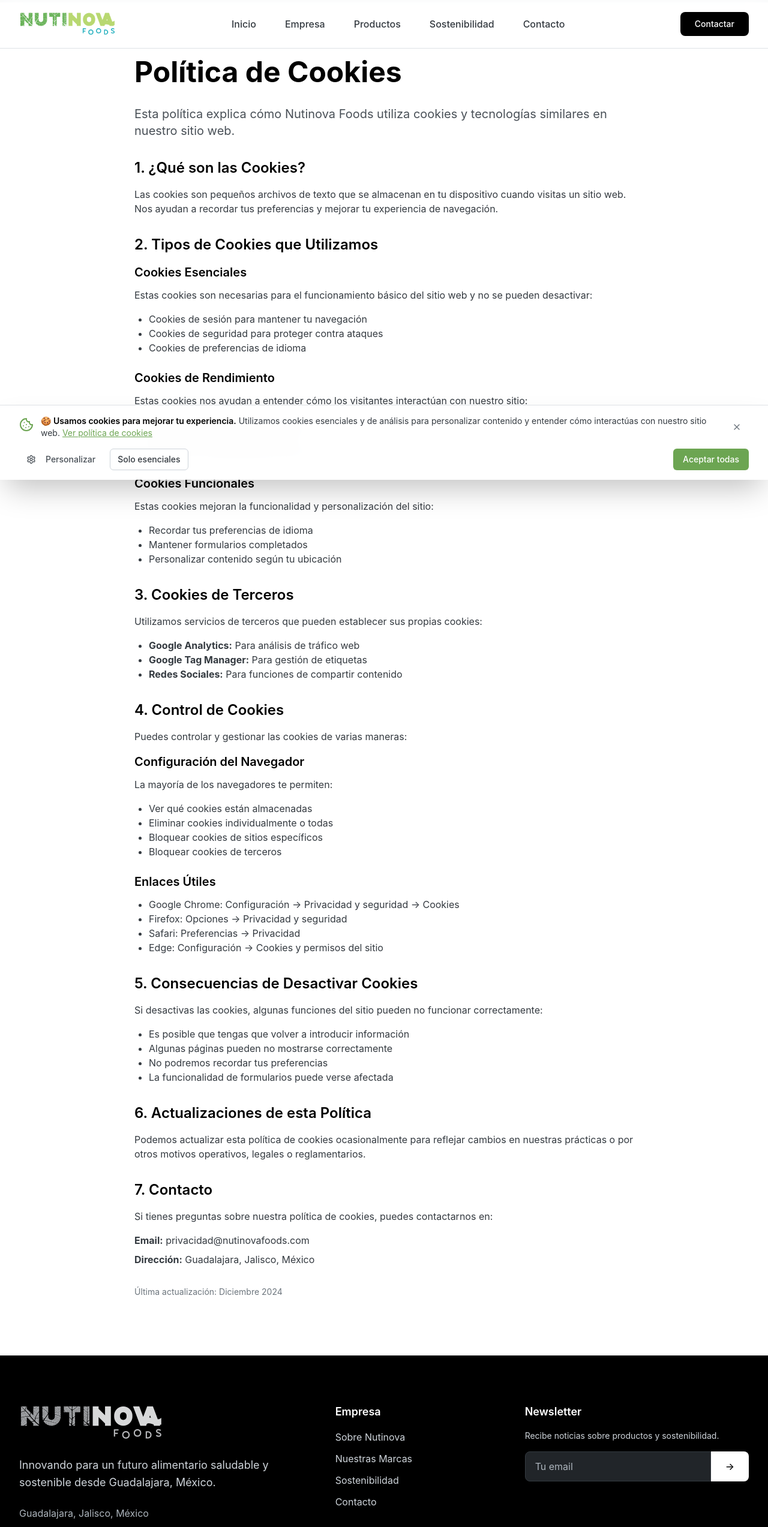
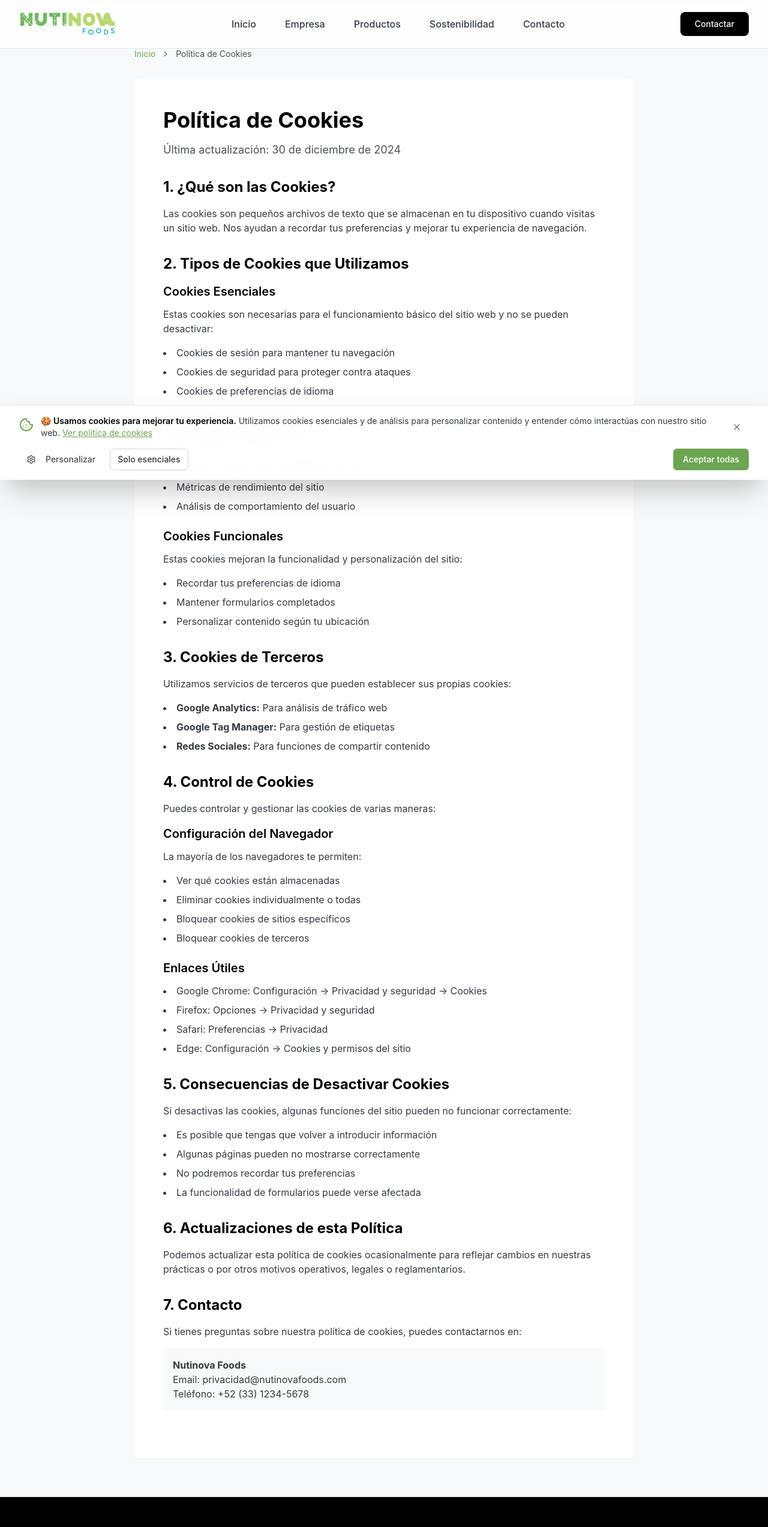
Before and after one commit to chefbusiness/nutri-nova-web-fusion, a React (Vite) app: page /cookies in a window 1280 px wide. Shown: the top 2546 px of the page at 60% size. Built offline with nearby package versions, Linux system fonts and the light colour scheme; a web font is replaced by a local one.

Commit message:
Refactor: Unify legal page design
Standardize legal pages with consistent structure, spacing, breadcrumbs, and Card components.

```diff
--- a/src/pages/Cookies.tsx
+++ b/src/pages/Cookies.tsx
@@ -1,26 +1,66 @@
 
+import { Helmet } from 'react-helmet-async';
 import Header from '@/components/Header';
 import Footer from '@/components/Footer';
+import {
+  Breadcrumb,
+  BreadcrumbItem,
+  BreadcrumbLink,
+  BreadcrumbList,
+  BreadcrumbPage,
+  BreadcrumbSeparator
+} from '@/components/ui/breadcrumb';
+import { Card, CardContent } from '@/components/ui/card';
 
 const Cookies = () => {
   return (
-    <div className="min-h-screen">
+    <>
+      <Helmet>
+        <title>Política de Cookies - Nutinova Foods</title>
+        <meta name="description" content="Política de cookies de Nutinova Foods. Conoce cómo utilizamos las cookies y tecnologías similares en nuestro sitio web." />
+        <meta name="robots" content="index, follow" />
+        <link rel="canonical" href="https://nutinovafoods.com/cookies" />
+      </Helmet>
+
+      <div className="min-h-screen bg-modern-gray-50">
         <Header />
-      <main className="py-16 sm:py-24">
+
+        <div className="pt-20 pb-16">
           <div className="max-w-4xl mx-auto px-4 sm:px-6 lg:px-8">
-          <h1 className="text-3xl sm:text-4xl lg:text-5xl font-bold text-modern-gray-900 mb-8">
+            {/* Breadcrumbs */}
+            <div className="mb-8">
+              <Breadcrumb>
+                <BreadcrumbList>
+                  <BreadcrumbItem>
+                    <BreadcrumbLink href="/" className="text-nutinova-asparagus hover:text-nutinova-asparagus/80">
+                      Inicio
+                    </BreadcrumbLink>
+                  </BreadcrumbItem>
+                  <BreadcrumbSeparator />
+                  <BreadcrumbItem>
+                    <BreadcrumbPage className="text-modern-gray-600">
+                      Política de Cookies
+                    </BreadcrumbPage>
+                  </BreadcrumbItem>
+                </BreadcrumbList>
+              </Breadcrumb>
+            </div>
+
+            <Card className="bg-white shadow-sm border-0">
+              <CardContent className="p-8 lg:p-12">
+                <header className="mb-8">
+                  <h1 className="text-3xl lg:text-4xl font-bold text-modern-gray-900 mb-4">
                     Política de Cookies
                   </h1>
+                  <p className="text-modern-gray-600 text-lg">
+                    Última actualización: 30 de diciembre de 2024
+                  </p>
+                </header>
 
-          <div className="prose prose-lg max-w-none text-modern-gray-700">
-            <p className="text-xl mb-8 text-modern-gray-600">
-              Esta política explica cómo Nutinova Foods utiliza cookies y tecnologías similares
-              en nuestro sitio web.
-            </p>
-
+                <div className="prose prose-lg max-w-none">
                   <section className="mb-8">
-              <h2 className="text-2xl font-semibold text-modern-gray-900 mb-4">1. ¿Qué son las Cookies?</h2>
-              <p className="mb-4">
+                    <h2 className="text-2xl font-bold text-modern-gray-900 mb-4">1. ¿Qué son las Cookies?</h2>
+                    <p className="text-modern-gray-700 mb-4">
                       Las cookies son pequeños archivos de texto que se almacenan en tu dispositivo cuando
                       visitas un sitio web. Nos ayudan a recordar tus preferencias y mejorar tu experiencia
                       de navegación.
@@ -28,14 +68,14 @@ const Cookies = () => {
                   </section>
 
                   <section className="mb-8">
-              <h2 className="text-2xl font-semibold text-modern-gray-900 mb-4">2. Tipos de Cookies que Utilizamos</h2>
+                    <h2 className="text-2xl font-bold text-modern-gray-900 mb-4">2. Tipos de Cookies que Utilizamos</h2>
 
                     <div className="mb-6">
                       <h3 className="text-xl font-semibold text-modern-gray-900 mb-3">Cookies Esenciales</h3>
-                <p className="mb-4">
+                      <p className="text-modern-gray-700 mb-4">
                         Estas cookies son necesarias para el funcionamiento básico del sitio web y no se pueden desactivar:
                       </p>
-                <ul className="list-disc pl-6 mb-4">
+                      <ul className="list-disc list-inside text-modern-gray-700 space-y-2 mb-4">
                         <li>Cookies de sesión para mantener tu navegación</li>
                         <li>Cookies de seguridad para proteger contra ataques</li>
                         <li>Cookies de preferencias de idioma</li>
@@ -44,10 +84,10 @@ const Cookies = () => {
 
                     <div className="mb-6">
                       <h3 className="text-xl font-semibold text-modern-gray-900 mb-3">Cookies de Rendimiento</h3>
-                <p className="mb-4">
+                      <p className="text-modern-gray-700 mb-4">
                         Estas cookies nos ayudan a entender cómo los visitantes interactúan con nuestro sitio:
                       </p>
-                <ul className="list-disc pl-6 mb-4">
+                      <ul className="list-disc list-inside text-modern-gray-700 space-y-2 mb-4">
                         <li>Google Analytics para estadísticas de uso</li>
                         <li>Métricas de rendimiento del sitio</li>
                         <li>Análisis de comportamiento del usuario</li>
@@ -56,10 +96,10 @@ const Cookies = () => {
 
                     <div className="mb-6">
                       <h3 className="text-xl font-semibold text-modern-gray-900 mb-3">Cookies Funcionales</h3>
-                <p className="mb-4">
+                      <p className="text-modern-gray-700 mb-4">
                         Estas cookies mejoran la funcionalidad y personalización del sitio:
                       </p>
-                <ul className="list-disc pl-6 mb-4">
+                      <ul className="list-disc list-inside text-modern-gray-700 space-y-2 mb-4">
                         <li>Recordar tus preferencias de idioma</li>
                         <li>Mantener formularios completados</li>
                         <li>Personalizar contenido según tu ubicación</li>
@@ -68,11 +108,11 @@ const Cookies = () => {
                   </section>
 
                   <section className="mb-8">
-              <h2 className="text-2xl font-semibold text-modern-gray-900 mb-4">3. Cookies de Terceros</h2>
-              <p className="mb-4">
+                    <h2 className="text-2xl font-bold text-modern-gray-900 mb-4">3. Cookies de Terceros</h2>
+                    <p className="text-modern-gray-700 mb-4">
                       Utilizamos servicios de terceros que pueden establecer sus propias cookies:
                     </p>
-              <ul className="list-disc pl-6 mb-4">
+                    <ul className="list-disc list-inside text-modern-gray-700 space-y-2 mb-4">
                       <li><strong>Google Analytics:</strong> Para análisis de tráfico web</li>
                       <li><strong>Google Tag Manager:</strong> Para gestión de etiquetas</li>
                       <li><strong>Redes Sociales:</strong> Para funciones de compartir contenido</li>
@@ -80,17 +120,17 @@ const Cookies = () => {
                   </section>
 
                   <section className="mb-8">
-              <h2 className="text-2xl font-semibold text-modern-gray-900 mb-4">4. Control de Cookies</h2>
-              <p className="mb-4">
+                    <h2 className="text-2xl font-bold text-modern-gray-900 mb-4">4. Control de Cookies</h2>
+                    <p className="text-modern-gray-700 mb-4">
                       Puedes controlar y gestionar las cookies de varias maneras:
                     </p>
 
                     <div className="mb-6">
                       <h3 className="text-xl font-semibold text-modern-gray-900 mb-3">Configuración del Navegador</h3>
-                <p className="mb-4">
+                      <p className="text-modern-gray-700 mb-4">
                         La mayoría de los navegadores te permiten:
                       </p>
-                <ul className="list-disc pl-6 mb-4">
+                      <ul className="list-disc list-inside text-modern-gray-700 space-y-2 mb-4">
                         <li>Ver qué cookies están almacenadas</li>
                         <li>Eliminar cookies individualmente o todas</li>
                         <li>Bloquear cookies de sitios específicos</li>
@@ -100,7 +140,7 @@ const Cookies = () => {
 
                     <div className="mb-6">
                       <h3 className="text-xl font-semibold text-modern-gray-900 mb-3">Enlaces Útiles</h3>
-                <ul className="list-disc pl-6 mb-4">
+                      <ul className="list-disc list-inside text-modern-gray-700 space-y-2 mb-4">
                         <li>Google Chrome: Configuración → Privacidad y seguridad → Cookies</li>
                         <li>Firefox: Opciones → Privacidad y seguridad</li>
                         <li>Safari: Preferencias → Privacidad</li>
@@ -110,11 +150,11 @@ const Cookies = () => {
                   </section>
 
                   <section className="mb-8">
-              <h2 className="text-2xl font-semibold text-modern-gray-900 mb-4">5. Consecuencias de Desactivar Cookies</h2>
-              <p className="mb-4">
+                    <h2 className="text-2xl font-bold text-modern-gray-900 mb-4">5. Consecuencias de Desactivar Cookies</h2>
+                    <p className="text-modern-gray-700 mb-4">
                       Si desactivas las cookies, algunas funciones del sitio pueden no funcionar correctamente:
                     </p>
-              <ul className="list-disc pl-6 mb-4">
+                    <ul className="list-disc list-inside text-modern-gray-700 space-y-2 mb-4">
                       <li>Es posible que tengas que volver a introducir información</li>
                       <li>Algunas páginas pueden no mostrarse correctamente</li>
                       <li>No podremos recordar tus preferencias</li>
@@ -123,34 +163,35 @@ const Cookies = () => {
                   </section>
 
                   <section className="mb-8">
-              <h2 className="text-2xl font-semibold text-modern-gray-900 mb-4">6. Actualizaciones de esta Política</h2>
-              <p className="mb-4">
+                    <h2 className="text-2xl font-bold text-modern-gray-900 mb-4">6. Actualizaciones de esta Política</h2>
+                    <p className="text-modern-gray-700 mb-4">
                       Podemos actualizar esta política de cookies ocasionalmente para reflejar cambios en
                       nuestras prácticas o por otros motivos operativos, legales o reglamentarios.
                     </p>
                   </section>
 
                   <section className="mb-8">
-              <h2 className="text-2xl font-semibold text-modern-gray-900 mb-4">7. Contacto</h2>
-              <p className="mb-4">
+                    <h2 className="text-2xl font-bold text-modern-gray-900 mb-4">7. Contacto</h2>
+                    <p className="text-modern-gray-700 mb-4">
                       Si tienes preguntas sobre nuestra política de cookies, puedes contactarnos en:
                     </p>
-              <p className="mb-2">
-                <strong>Email:</strong> privacidad@nutinovafoods.com
-              </p>
-              <p className="mb-2">
-                <strong>Dirección:</strong> Guadalajara, Jalisco, México
-              </p>
-            </section>
-
-            <p className="text-sm text-modern-gray-500 mt-8">
-              Última actualización: Diciembre 2024
+                    <div className="bg-modern-gray-50 p-4 rounded-lg">
+                      <p className="text-modern-gray-700">
+                        <strong>Nutinova Foods</strong><br />
+                        Email: privacidad@nutinovafoods.com<br />
+                        Teléfono: +52 (33) 1234-5678
                       </p>
                     </div>
+                  </section>
                 </div>
-      </main>
+              </CardContent>
+            </Card>
+          </div>
+        </div>
+
         <Footer />
       </div>
+    </>
   );
 };
 
--- a/src/pages/Terms.tsx
+++ b/src/pages/Terms.tsx
@@ -1,26 +1,66 @@
 
+import { Helmet } from 'react-helmet-async';
 import Header from '@/components/Header';
 import Footer from '@/components/Footer';
+import {
+  Breadcrumb,
+  BreadcrumbItem,
+  BreadcrumbLink,
+  BreadcrumbList,
+  BreadcrumbPage,
+  BreadcrumbSeparator
+} from '@/components/ui/breadcrumb';
+import { Card, CardContent } from '@/components/ui/card';
 
 const Terms = () => {
   return (
-    <div className="min-h-screen">
+    <>
+      <Helmet>
+        <title>Términos y Condiciones - Nutinova Foods</title>
+        <meta name="description" content="Términos y condiciones de uso del sitio web de Nutinova Foods. Conoce las condiciones que rigen el uso de nuestros servicios." />
+        <meta name="robots" content="index, follow" />
+        <link rel="canonical" href="https://nutinovafoods.com/terminos" />
+      </Helmet>
+
+      <div className="min-h-screen bg-modern-gray-50">
         <Header />
-      <main className="py-16 sm:py-24">
+
+        <div className="pt-20 pb-16">
           <div className="max-w-4xl mx-auto px-4 sm:px-6 lg:px-8">
-          <h1 className="text-3xl sm:text-4xl lg:text-5xl font-bold text-modern-gray-900 mb-8">
+            {/* Breadcrumbs */}
+            <div className="mb-8">
+              <Breadcrumb>
+                <BreadcrumbList>
+                  <BreadcrumbItem>
+                    <BreadcrumbLink href="/" className="text-nutinova-asparagus hover:text-nutinova-asparagus/80">
+                      Inicio
+                    </BreadcrumbLink>
+                  </BreadcrumbItem>
+                  <BreadcrumbSeparator />
+                  <BreadcrumbItem>
+                    <BreadcrumbPage className="text-modern-gray-600">
+                      Términos y Condiciones
+                    </BreadcrumbPage>
+                  </BreadcrumbItem>
+                </BreadcrumbList>
+              </Breadcrumb>
+            </div>
+
+            <Card className="bg-white shadow-sm border-0">
+              <CardContent className="p-8 lg:p-12">
+                <header className="mb-8">
+                  <h1 className="text-3xl lg:text-4xl font-bold text-modern-gray-900 mb-4">
                     Términos y Condiciones
                   </h1>
+                  <p className="text-modern-gray-600 text-lg">
+                    Última actualización: 30 de diciembre de 2024
+                  </p>
+                </header>
 
-          <div className="prose prose-lg max-w-none text-modern-gray-700">
-            <p className="text-xl mb-8 text-modern-gray-600">
-              Estos términos y condiciones rigen el uso de nuestro sitio web y servicios.
-              Al usar nuestro sitio, aceptas estos términos.
-            </p>
-
+                <div className="prose prose-lg max-w-none">
                   <section className="mb-8">
-              <h2 className="text-2xl font-semibold text-modern-gray-900 mb-4">1. Aceptación de los Términos</h2>
-              <p className="mb-4">
+                    <h2 className="text-2xl font-bold text-modern-gray-900 mb-4">1. Aceptación de los Términos</h2>
+                    <p className="text-modern-gray-700 mb-4">
                       Al acceder y usar este sitio web, aceptas estar sujeto a estos términos y condiciones
                       y a todas las leyes y regulaciones aplicables. Si no estás de acuerdo con alguno de
                       estos términos, no debes usar este sitio.
@@ -28,12 +68,12 @@ const Terms = () => {
                   </section>
 
                   <section className="mb-8">
-              <h2 className="text-2xl font-semibold text-modern-gray-900 mb-4">2. Uso del Sitio Web</h2>
-              <p className="mb-4">
+                    <h2 className="text-2xl font-bold text-modern-gray-900 mb-4">2. Uso del Sitio Web</h2>
+                    <p className="text-modern-gray-700 mb-4">
                       Este sitio web está destinado a proporcionar información sobre Nutinova Foods y sus productos.
                       Puedes usar este sitio para:
                     </p>
-              <ul className="list-disc pl-6 mb-4">
+                    <ul className="list-disc list-inside text-modern-gray-700 space-y-2 mb-4">
                       <li>Obtener información sobre nuestros productos y servicios</li>
                       <li>Contactar con nosotros para consultas comerciales</li>
                       <li>Acceder a recursos y materiales informativos</li>
@@ -42,11 +82,11 @@ const Terms = () => {
                   </section>
 
                   <section className="mb-8">
-              <h2 className="text-2xl font-semibold text-modern-gray-900 mb-4">3. Restricciones de Uso</h2>
-              <p className="mb-4">
+                    <h2 className="text-2xl font-bold text-modern-gray-900 mb-4">3. Restricciones de Uso</h2>
+                    <p className="text-modern-gray-700 mb-4">
                       Está prohibido:
                     </p>
-              <ul className="list-disc pl-6 mb-4">
+                    <ul className="list-disc list-inside text-modern-gray-700 space-y-2 mb-4">
                       <li>Usar el sitio para fines ilegales o no autorizados</li>
                       <li>Intentar obtener acceso no autorizado a cualquier parte del sitio</li>
                       <li>Transmitir virus, malware o código malicioso</li>
@@ -56,8 +96,8 @@ const Terms = () => {
                   </section>
 
                   <section className="mb-8">
-              <h2 className="text-2xl font-semibold text-modern-gray-900 mb-4">4. Propiedad Intelectual</h2>
-              <p className="mb-4">
+                    <h2 className="text-2xl font-bold text-modern-gray-900 mb-4">4. Propiedad Intelectual</h2>
+                    <p className="text-modern-gray-700 mb-4">
                       Todo el contenido de este sitio web, incluyendo textos, gráficos, logos, imágenes,
                       y software, es propiedad de Nutinova Foods o sus licenciantes y está protegido por
                       las leyes de derechos de autor y propiedad intelectual.
@@ -65,8 +105,8 @@ const Terms = () => {
                   </section>
 
                   <section className="mb-8">
-              <h2 className="text-2xl font-semibold text-modern-gray-900 mb-4">5. Información del Producto</h2>
-              <p className="mb-4">
+                    <h2 className="text-2xl font-bold text-modern-gray-900 mb-4">5. Información del Producto</h2>
+                    <p className="text-modern-gray-700 mb-4">
                       Nos esforzamos por proporcionar información precisa sobre nuestros productos, pero no
                       garantizamos que toda la información sea completa, precisa o actualizada. Las especificaciones
                       del producto pueden cambiar sin previo aviso.
@@ -74,58 +114,59 @@ const Terms = () => {
                   </section>
 
                   <section className="mb-8">
-              <h2 className="text-2xl font-semibold text-modern-gray-900 mb-4">6. Limitación de Responsabilidad</h2>
-              <p className="mb-4">
+                    <h2 className="text-2xl font-bold text-modern-gray-900 mb-4">6. Limitación de Responsabilidad</h2>
+                    <p className="text-modern-gray-700 mb-4">
                       Nutinova Foods no será responsable por daños directos, indirectos, incidentales,
                       especiales o consecuentes que resulten del uso o la imposibilidad de usar este sitio web.
                     </p>
                   </section>
 
                   <section className="mb-8">
-              <h2 className="text-2xl font-semibold text-modern-gray-900 mb-4">7. Enlaces a Terceros</h2>
-              <p className="mb-4">
+                    <h2 className="text-2xl font-bold text-modern-gray-900 mb-4">7. Enlaces a Terceros</h2>
+                    <p className="text-modern-gray-700 mb-4">
                       Este sitio puede contener enlaces a sitios web de terceros. No somos responsables del
                       contenido o las prácticas de privacidad de estos sitios externos.
                     </p>
                   </section>
 
                   <section className="mb-8">
-              <h2 className="text-2xl font-semibold text-modern-gray-900 mb-4">8. Modificaciones</h2>
-              <p className="mb-4">
+                    <h2 className="text-2xl font-bold text-modern-gray-900 mb-4">8. Modificaciones</h2>
+                    <p className="text-modern-gray-700 mb-4">
                       Nos reservamos el derecho de modificar estos términos y condiciones en cualquier momento.
                       Los cambios entrarán en vigor inmediatamente después de su publicación en el sitio web.
                     </p>
                   </section>
 
                   <section className="mb-8">
-              <h2 className="text-2xl font-semibold text-modern-gray-900 mb-4">9. Ley Aplicable</h2>
-              <p className="mb-4">
+                    <h2 className="text-2xl font-bold text-modern-gray-900 mb-4">9. Ley Aplicable</h2>
+                    <p className="text-modern-gray-700 mb-4">
                       Estos términos se regirán e interpretarán de acuerdo con las leyes de México.
                       Cualquier disputa será resuelta en los tribunales competentes de Guadalajara, Jalisco.
                     </p>
                   </section>
 
                   <section className="mb-8">
-              <h2 className="text-2xl font-semibold text-modern-gray-900 mb-4">10. Contacto</h2>
-              <p className="mb-4">
+                    <h2 className="text-2xl font-bold text-modern-gray-900 mb-4">10. Contacto</h2>
+                    <p className="text-modern-gray-700 mb-4">
                       Si tienes preguntas sobre estos términos y condiciones, puedes contactarnos en:
                     </p>
-              <p className="mb-2">
-                <strong>Email:</strong> legal@nutinovafoods.com
-              </p>
-              <p className="mb-2">
-                <strong>Dirección:</strong> Guadalajara, Jalisco, México
-              </p>
-            </section>
-
-            <p className="text-sm text-modern-gray-500 mt-8">
-              Última actualización: Diciembre 2024
+                    <div className="bg-modern-gray-50 p-4 rounded-lg">
+                      <p className="text-modern-gray-700">
+                        <strong>Nutinova Foods</strong><br />
+                        Email: legal@nutinovafoods.com<br />
+                        Teléfono: +52 (33) 1234-5678
                       </p>
                     </div>
+                  </section>
                 </div>
-      </main>
+              </CardContent>
+            </Card>
+          </div>
+        </div>
+
         <Footer />
       </div>
+    </>
   );
 };
 
```
Lines whose indentation alone changed are shown as unchanged.
